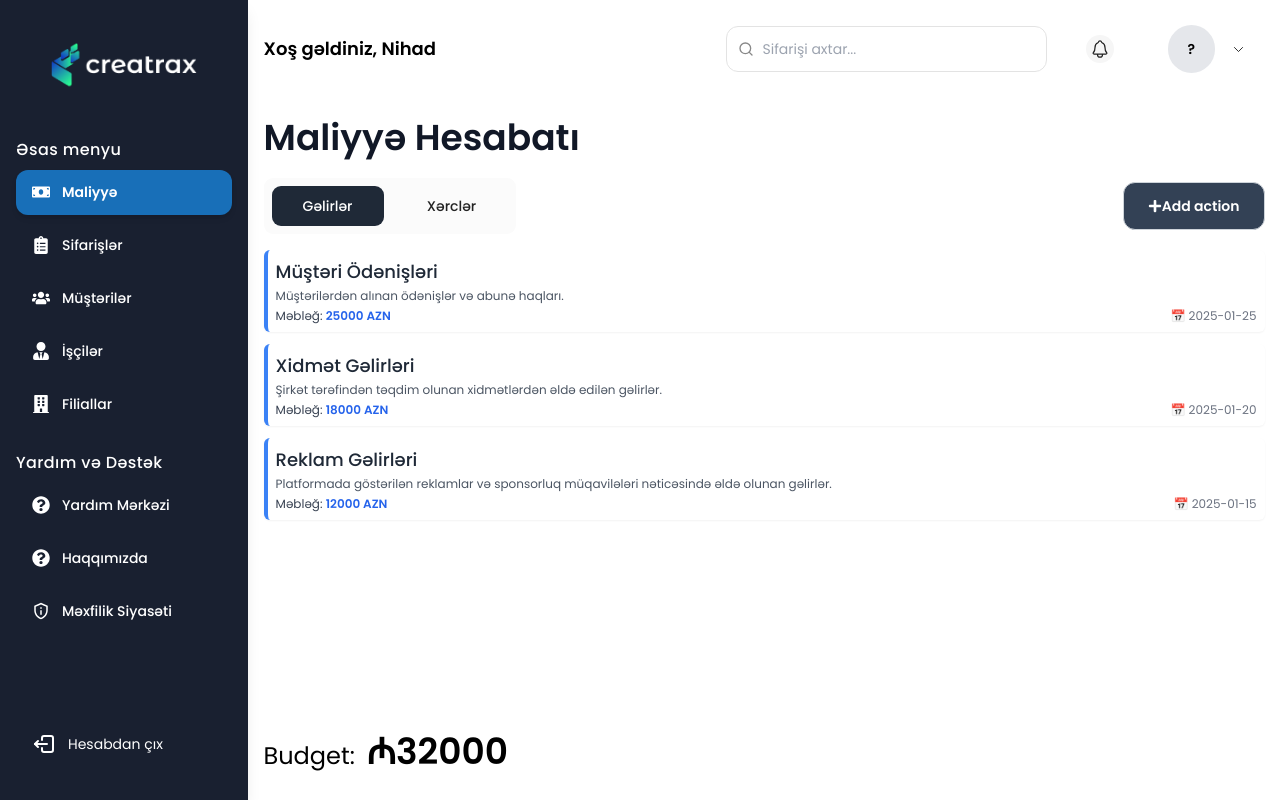
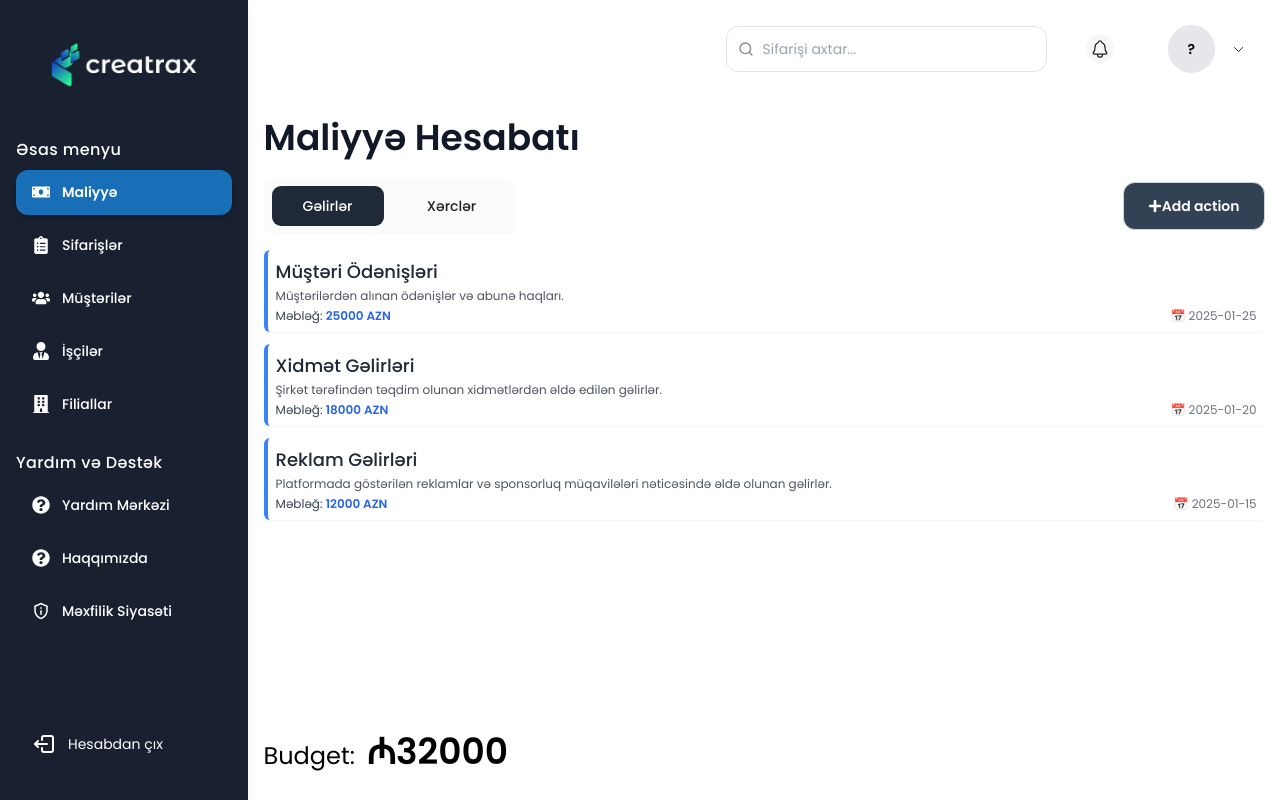
Before and after one commit to nihad-xalq/creatrax, a Next.js app: page /app/finances in a window 1280 px wide. Built offline with nearby package versions, Linux system fonts and the light colour scheme.

Commit message:
some changes on header related with user name

```diff
--- a/src/components/semantic/Header.tsx
+++ b/src/components/semantic/Header.tsx
@@ -123,10 +123,14 @@ export const Header = () => {
 
   return (
     <header className="py-3 pt-6 text-white w-full z-50">
-      <div className="header_inner myContainer flex flex-col md:flex-row items-start md:items-center justify-between lg:justify-between px-4 lg:px-0 w-full">
-        <h1 className="text-black text-lg font-semibold mb-3 md:mb-0">
-          Xoş gəldiniz, {"Nihad"}
-        </h1>
+      <div className={`header_inner myContainer flex flex-col md:flex-row items-start md:items-center justify-between ${displayName !== "" ? "lg:justify-between" : "lg:justify-end"} px-4 lg:px-0 w-full`}>
+
+        {
+          displayName ?
+            <h1 className="text-black text-lg font-semibold mb-3 md:mb-0">
+              Xoş gəldiniz, {displayName}
+            </h1> : ""
+        }
 
         <div className="text-black flex flex-row items-center gap-5">
           <div className="search_wrapper relative hidden sm:block">
```
